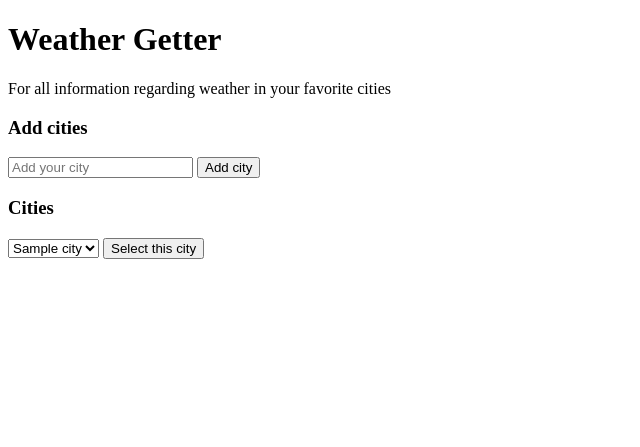
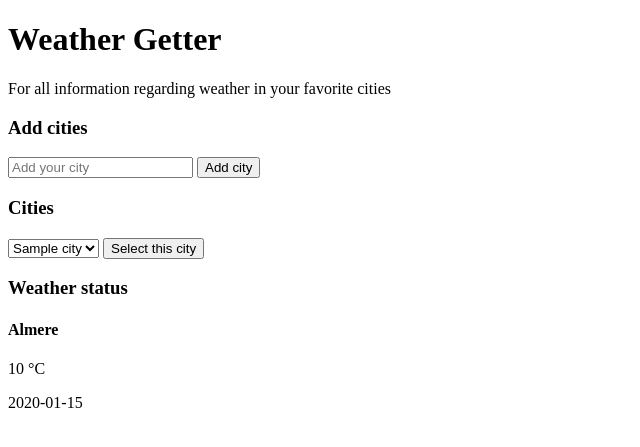
Before and after one commit to FireKnight76/WeatherApp_Internship, a Django app: page / in a window 1280 px wide. Shown: the top 447 px of the page, without its empty margins (0-640 px from the left). Run offline with Django 5.2, Linux system fonts and the light colour scheme; tables that the repository leaves empty hold one stand-in row (values such as "Sample post"); a database or web service that is not in the repository returns one stand-in record (values such as "Sample title"); data that the repository does not hold is empty.

Commit message:
single city weather status
the selected city can now be viewed with weather data on the webpage

```diff
--- a/weatherApp/cities/templates/mainPage.html
+++ b/weatherApp/cities/templates/mainPage.html
@@ -23,8 +23,6 @@
     <div>
         <h3>Cities</h3>
 
-
-            <div class="city-card">
                 <form method="post" >
                     {% csrf_token %}
                     <select name="city_list" id="city_list">
@@ -40,9 +38,13 @@
                     <button class="btn-primary" value="submit" name="view_city">Select this city</button>
                 </form>
 
+    </div>
 
-            </div>
-
+    <div class="col-8 w-auto m-4 pe-4 d-flex flew-row border border-dark rounded">
+        <h3>Weather status</h3>
+        <h4>{{ weather_info.city }}</h4>
+        <p>{{weather_info.temp_c}} °C</p>
+        <p>{{weather_info.time}}</p>
     </div>
 
 </body>
--- a/weatherApp/cities/views.py
+++ b/weatherApp/cities/views.py
@@ -10,8 +10,7 @@ def cities(request):
     #the link with my api key to access the weather api
     url = 'http://api.weatherapi.com/v1/current.json?key=7773446b649e406e80d123250251312&q={}'
     now = str(date.today())
-    weather_info = []
-    city = "almere"
+    city = "Almere"
 
 
     #method for adding cities
@@ -23,6 +22,7 @@ def cities(request):
 
     if request.method == "POST" and "view_city" in request.POST:
         city = request.POST.get('city_list')
+        # return redirect('cities')
 
     myCities = City.objects.values_list('cityName',flat=True)
 
@@ -31,17 +31,17 @@ def cities(request):
     #requests the data from the api, and inserts the desired locations
     city_status = requests.get(url.format(city)).json()
 
-    situation   = {
+    weather_info   = {
         'city': city,
         'time': city_status['location']['localtime'],
         'temp_c': city_status['current']['temp_c'],
     }
 
-    weather_info.append(situation)
 
     template = loader.get_template('mainPage.html')
     context = {
         'myCities': myCities,
+        'weather_info': weather_info,
     }
 
     print(weather_info)
```
